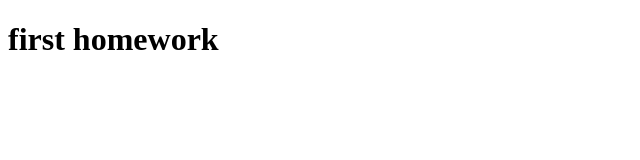
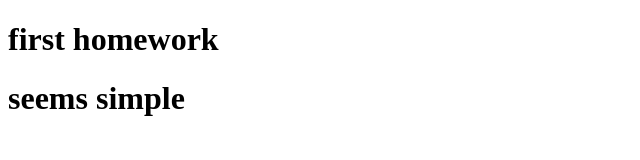
Before and after one commit to sezann/1, a plain HTML site: page index.html in a window 1280 px wide. Shown: the whole page, without its empty margins (0-640 px from the left). Drawn offline with Linux system fonts and the light colour scheme.

Commit message:
add new words

```diff
--- a/index.html
+++ b/index.html
@@ -7,5 +7,6 @@
 </head>
 <body>
     <h1>first homework</h1>
+    <h1>seems simple</h1>
 </body>
 </html>
```
